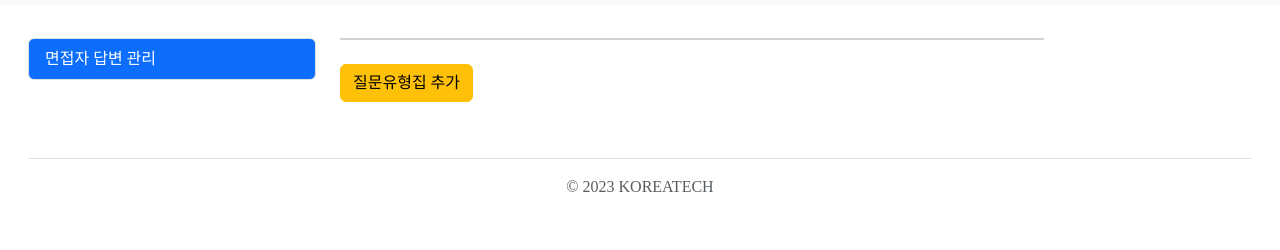
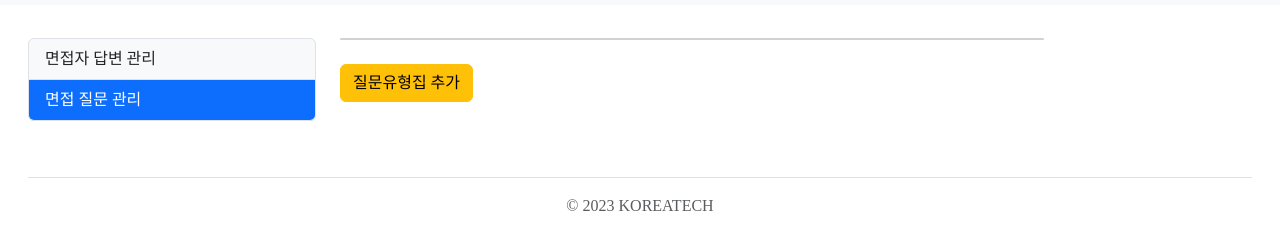
Before and after one commit to toodox/kut_stt, a website: page STT_page_0313/functions/public/관리자질문유형수정.html in a window 1280 px wide. Shown: the part 74-324 px from the top of the page. Drawn offline with nearby package versions, Linux system fonts and the light colour scheme; no server answers; a web font is replaced by a local one.

Commit message:
관리자 페이지 링크 수정

```diff
--- a/STT_page_0313/functions/public/관리자질문유형수정.html
+++ b/STT_page_0313/functions/public/관리자질문유형수정.html
@@ -94,9 +94,9 @@
                 </div> -->
         <!-- 사이드바 메뉴목록1 -->
         <ul class="list-group text-decoration-none">
+          <li class="list-group-item bg-light"><a class= "text-decoration-none text-dark" href="/admin-page1">면접자 답변 관리</a></li>
           <li class="list-group-item bg-primary white"><a class="text-decoration-none text-white align-items-center"
-              href="#">면접자 답변 관리</a></li>
-          <!-- <li class="list-group-item bg-light"><a class= "text-decoration-none text-dark" href="#">유의사항확인</a></li> -->
+              href="/admin-ans-edit">면접 질문 관리</a></li>
         </ul>
       </div>
     </div>
```
Also changed, not shown: STT_page_0313/functions/public/관리자페이지.html (+2 -2 lines).
